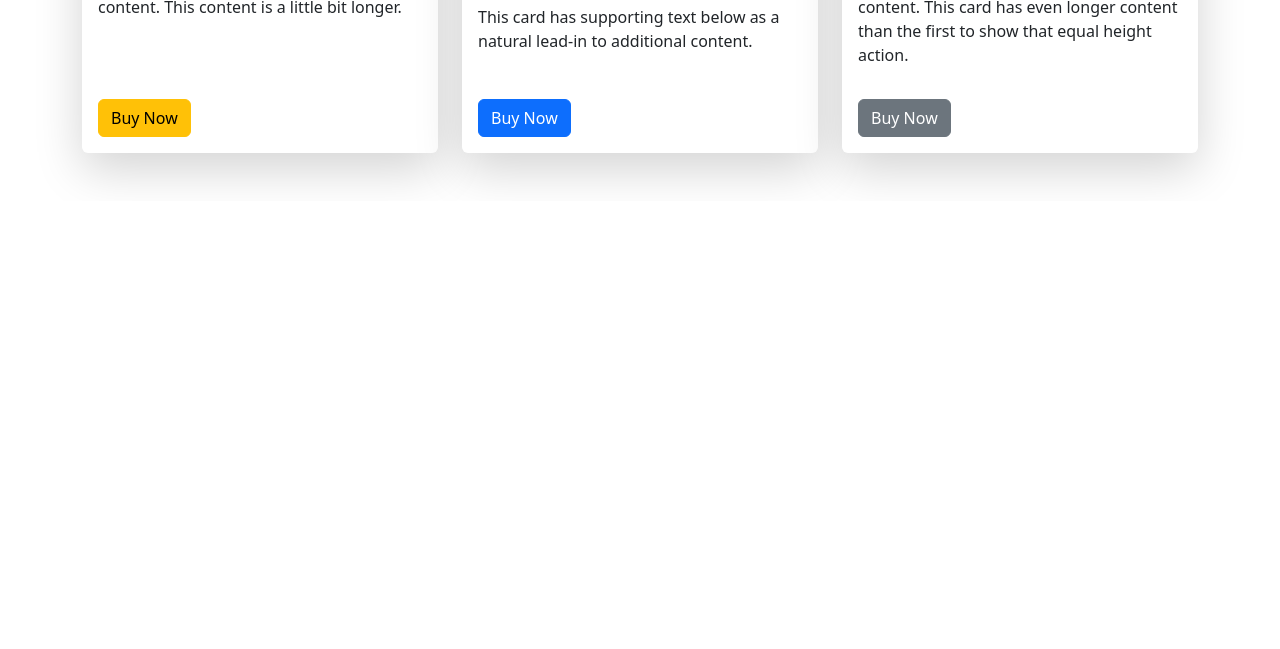
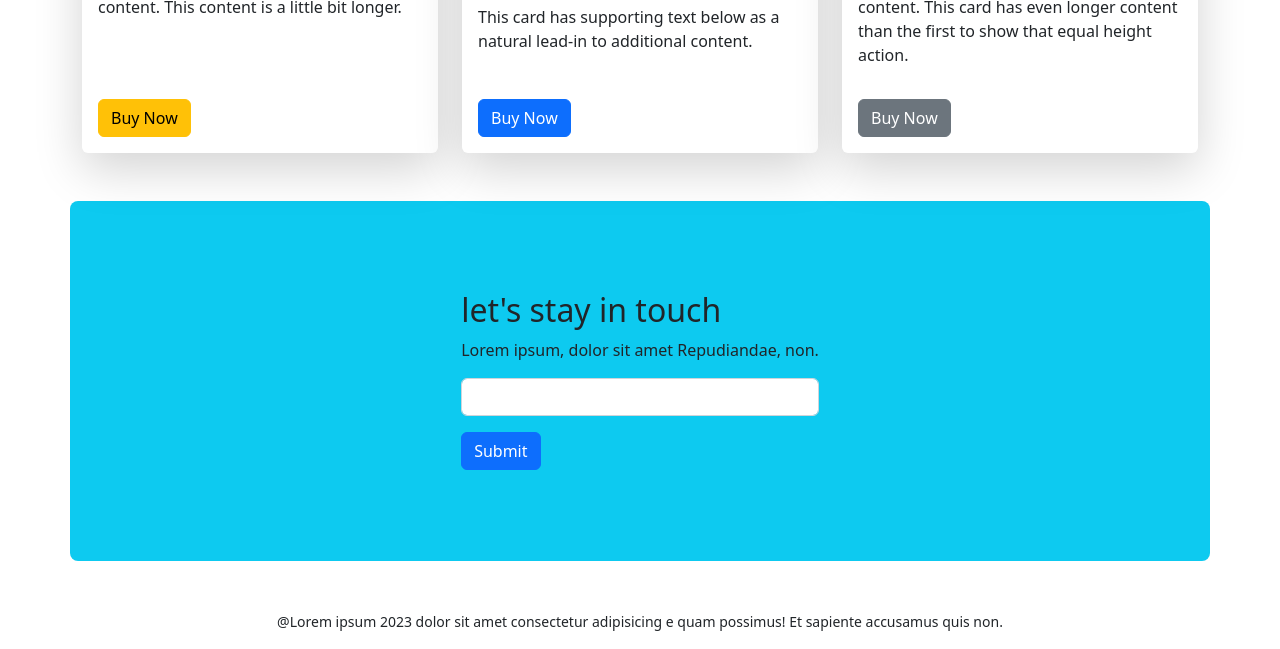
Before and after one commit to Sizzu99/panda, a plain HTML site: page index.html in a window 1280 px wide. Shown: the part 1903-2552 px from the top of the page. Before the commit the page ends 2104 px from the top, so only its background shows below. Drawn offline with nearby package versions, Linux system fonts and the light colour scheme.

Commit message:
all done

```diff
--- a/index.html
+++ b/index.html
@@ -38,13 +38,13 @@
                 <a class="nav-link active" aria-current="page" href="#">Home</a>
               </li>
               <li class="nav-item">
-                <a class="nav-link" href="#">Shoes</a>
+                <a class="nav-link" href="#shoes">Shoes</a>
               </li>
               <li class="nav-item">
-                <a class="nav-link" href="#">Backpack</a>
+                <a class="nav-link" href="#backpack">Backpack</a>
               </li>
               <li class="nav-item">
-                <a class="nav-link" href="#">Subscribe</a>
+                <a class="nav-link" href="#clock">Subscribe</a>
               </li>
             </ul>
           </div>
@@ -191,7 +191,7 @@
       </section>
       <!-- categories End  -->
       <!-- shoes shope start  -->
-      <section class="container my-5">
+      <section class="container my-5" id="shoes">
         <h2>Shoes</h2>
         <div class="row row-cols-1 row-cols-md-2 row-cols-lg-3 g-4">
           <div class="col">
@@ -257,7 +257,7 @@
       </section>
       <!-- shoes shope end  -->
       <!-- bagpage start  -->
-      <section class="container my-5">
+      <section class="container my-5" id="backpack">
         <h2>Bagpack</h2>
         <div class="row row-cols-1 row-cols-md-2 row-cols-lg-3 g-4">
           <div class="col">
@@ -310,8 +310,40 @@
         </div>
       </section>
       <!-- bagpage End  -->
+      <!-- Subscribe start  -->
+      <section
+        style="height: 360px"
+        class="container rounded-3 d-flex justify-content-center align-items-center bg-info"
+        id="clock"
+      >
+        <div>
+          <h2>let's stay in touch</h2>
+          <p>Lorem ipsum, dolor sit amet Repudiandae, non.</p>
+          <form>
+            <div class="mb-3">
+              <input
+                type="email"
+                class="form-control"
+                id="exampleInputEmail1"
+                aria-describedby="emailHelp"
+              />
+            </div>
+
+            <button type="submit" class="btn btn-primary">Submit</button>
+          </form>
+        </div>
+      </section>
+      <!-- Subscribe End  -->
     </main>
     <!-- main end  -->
+    <footer class="mt-5 text-center">
+      <p>
+        <small
+          >@Lorem ipsum 2023 dolor sit amet consectetur adipisicing e quam
+          possimus! Et sapiente accusamus quis non.</small
+        >
+      </p>
+    </footer>
     <script
       src="https://cdn.jsdelivr.net/npm/bootstrap@5.2.0/dist/js/bootstrap.bundle.min.js"
       integrity="sha384-A3rJD856KowSb7dwlZdYEkO39Gagi7vIsF0jrRAoQmDKKtQBHUuLZ9AsSv4jD4Xa"
```
